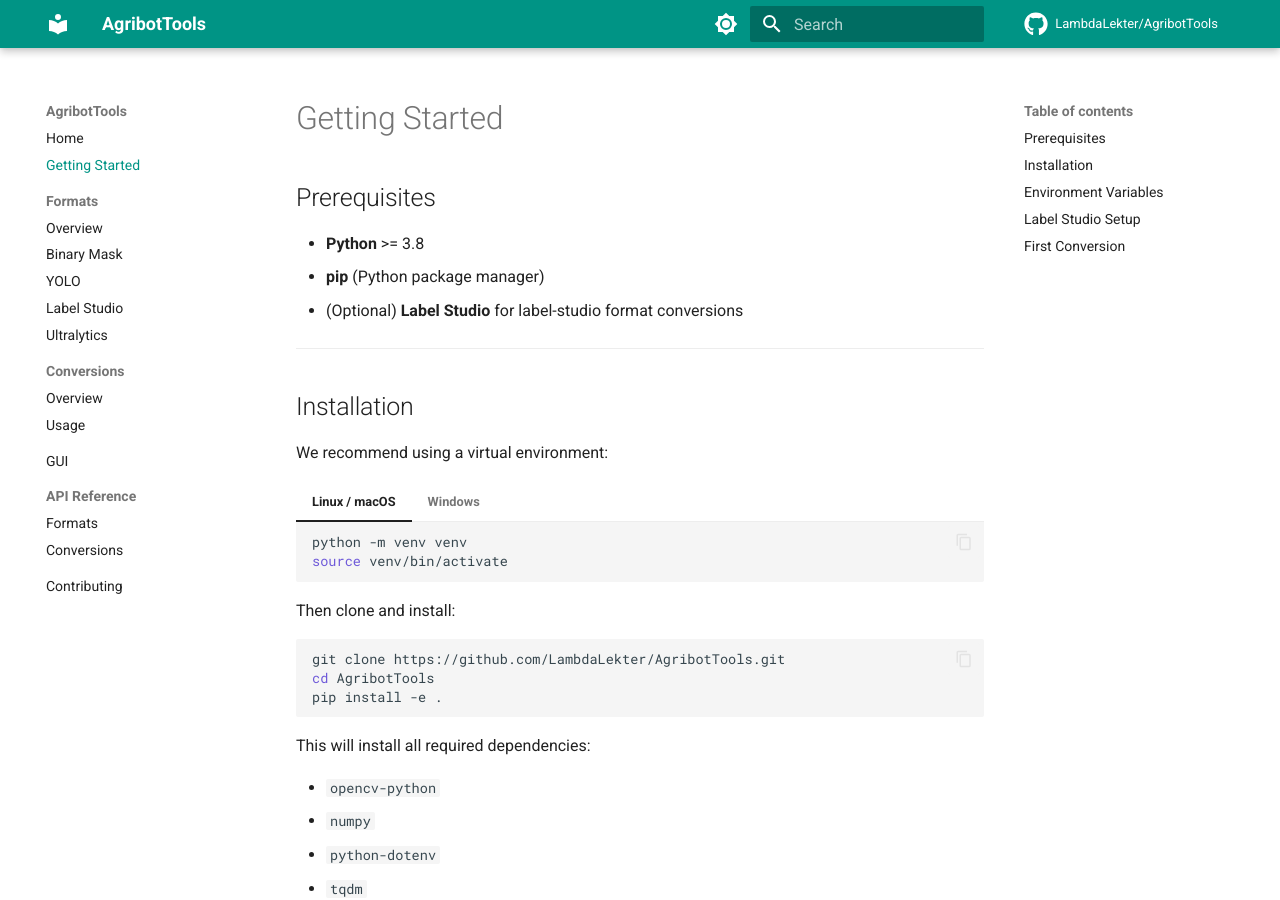
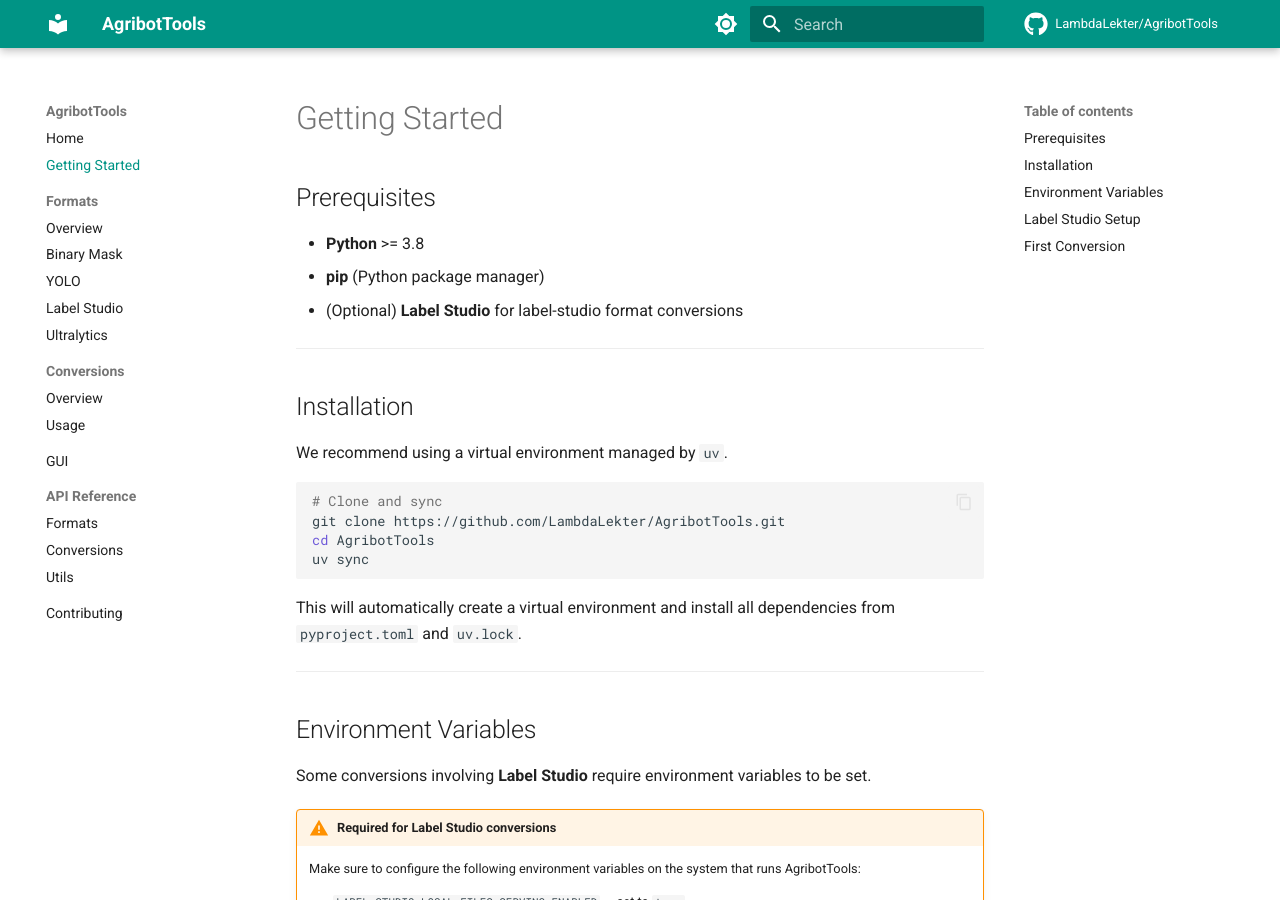
Before and after one commit to ispstiima/AgribotTools, an MkDocs documentation site: the page built from docs/getting-started.md, in a window 1280 px wide and 900 px high. Built offline with MkDocs 1.6.1 and Material for MkDocs 9.7.7, drawn with Linux system fonts in a browser that asks for light colours; comment, search, counter and statistics services are not loaded.

Commit message:
(update) updated docs

````diff
--- a/docs/getting-started.md
+++ b/docs/getting-started.md
@@ -10,39 +10,16 @@
 
 ## Installation
 
-We recommend using a virtual environment:
-
-=== "Linux / macOS"
-
-    ```bash
-    python -m venv venv
-    source venv/bin/activate
-    ```
-
-=== "Windows"
-
-    ```powershell
-    python -m venv venv
-    .\venv\Scripts\Activate.ps1
-    ```
-
-Then clone and install:
+We recommend using a virtual environment managed by `uv`.
 
 ```bash
+# Clone and sync
 git clone https://github.com/LambdaLekter/AgribotTools.git
 cd AgribotTools
-pip install -e .
+uv sync
 ```
 
-This will install all required dependencies:
-
-- `opencv-python`
-- `numpy`
-- `python-dotenv`
-- `tqdm`
-- `PyYAML`
-- `pillow`
-- `requests`
+This will automatically create a virtual environment and install all dependencies from `pyproject.toml` and `uv.lock`.
 
 ---
 
--- a/mkdocs.yml
+++ b/mkdocs.yml
@@ -82,4 +82,5 @@
   - API Reference:
       - Formats: api/formats.md
       - Conversions: api/conversions.md
+      - Utils: api/utils.md
   - Contributing: contributing.md
````
Also changed, not shown: docs/api/utils.md (added, +23 -0 lines), docs/index.md (+1 -1 lines).
